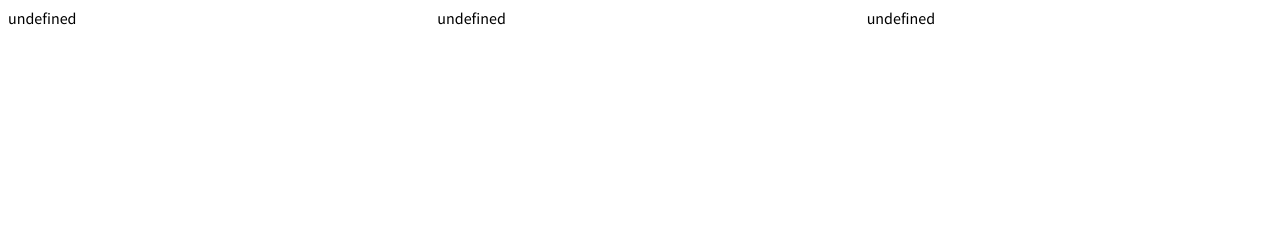
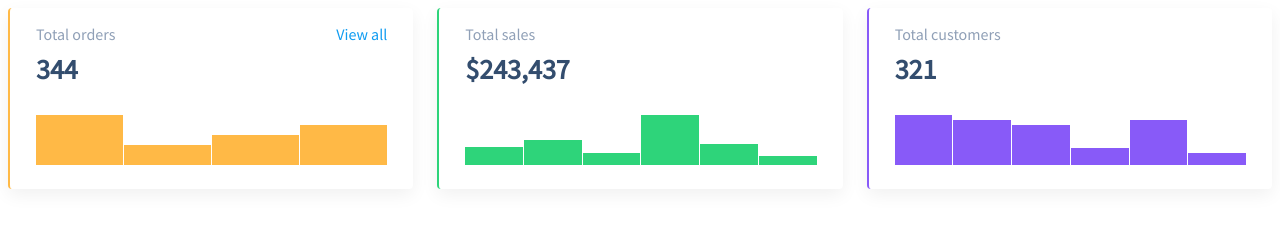
Before and after one commit to js-tasks-ru/js-20200821-3_choockey76, a plain HTML site: page 04-oop-basic-intro-to-dom/1-column-chart/index.html in a window 1280 px wide. Drawn offline with Linux system fonts and the light colour scheme.

Commit message:
column chart task solved

```diff
--- a/04-oop-basic-intro-to-dom/1-column-chart/index.html
+++ b/04-oop-basic-intro-to-dom/1-column-chart/index.html
@@ -16,7 +16,7 @@
     <script type="module">
       import ColumnChart from './index.js';
 
-      const ordersData = [];
+      const ordersData = [30, 40, 20, 80, 35, 15];
       const salesData = [ 30, 40, 20, 80, 35, 15 ];
       const customersData = [ 100, 90, 80, 35, 90, 25 ];
 
@@ -33,11 +33,17 @@
         value: '$243,437'
       });
 
+
+
       const customersChart = new ColumnChart({
         data: customersData,
         label: 'customers',
         value: 321
       });
+
+      ordersChart.update([50,20,30,40])
+
+      // customersChart.destroy()
 
       orders.append(ordersChart.element);
       sales.append(salesChart.element);
--- a/04-oop-basic-intro-to-dom/1-column-chart/index.js
+++ b/04-oop-basic-intro-to-dom/1-column-chart/index.js
@@ -1,3 +1,90 @@
 export default class ColumnChart {
+    subElements = {}; // HTMLElement;
+    chartHeight = 50;
 
-}
+    constructor({data=[], label='', value = 0, link = ''} = {}) {
+      this.data = data;
+      this.label = label;
+      this.value = value;
+      this.link = link;
+      this.render();
+      this.initEventListeners();
+    }
+
+    initEventListeners() {}
+
+    createLink() {
+      if (this.link) {
+        return `<a class="column-chart__link" href="${this.link}">View all</a>`
+      }
+
+      return ''
+    }
+
+    checkData() {
+      if (this.data.length === 0) {
+        return `column-chart_loading`
+      }
+
+      return ''
+    }
+
+    getTemplate() {
+      return `<div class="column-chart ${this.checkData()}" style="--chart-height: 50">
+                <div class="column-chart__title">
+                  Total ${this.label}
+                  ${this.createLink()}
+                </div>
+                <div class="column-chart__container">
+                  <div data-element="header" class="column-chart__header">
+                    ${this.value}
+                  </div>
+                  <div data-element="body" class="column-chart__chart">
+                    ${this.getColumn(this.data)}
+                  </div>
+                </div>
+              </div>`
+    }
+
+    getColumn(data) {
+        const max = Math.max(...data);
+
+        return data.map((item) => {
+          const scale = Math.floor(item*this.chartHeight/max);
+          const percent = Math.round(item/max*100)
+          return `<div style="--value:${scale}" data-tooltip="${percent}%"></div>`
+        }).join('');
+    }
+
+    getSubElements(element) {
+        const childNodes = element.querySelectorAll('[data-element]');
+        return [...childNodes].reduce((accum, subElement) => {
+          accum[subElement.dataset.element] = subElement;
+          return accum
+        },{})
+    }
+
+    render() {
+      const element = document.createElement('div');
+
+      element.innerHTML = this.getTemplate();
+
+      this.element = element.firstChild;
+      this.subElements = this.getSubElements(this.element);
+    }
+
+    update(data) {
+      this.subElements.body.innerHTML = this.getColumn(data);
+    }
+
+    remove () {
+      this.element.remove();
+    }
+
+    destroy() {
+      this.remove();
+      this.element = null;
+      this.subElements = {}
+      // additionally needed to remove all listeners...
+    }
+  }
```
